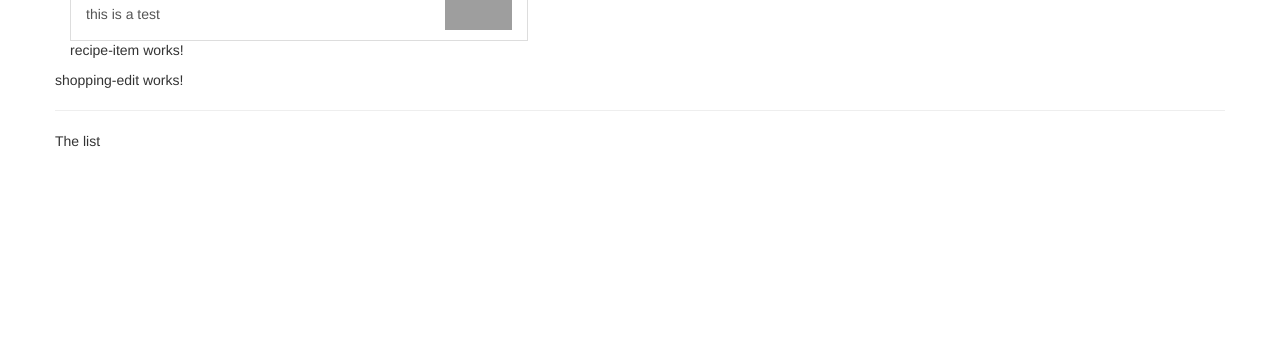
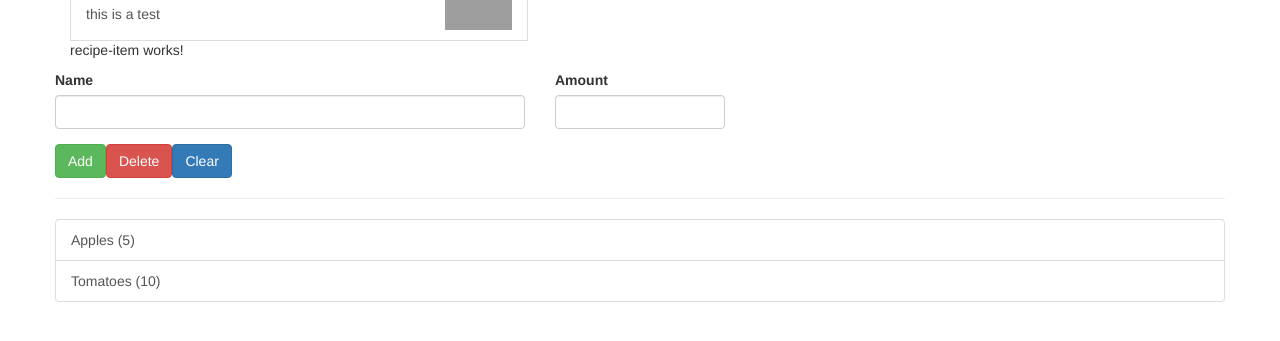
Before and after one commit to Bramvanheuvelen/angular6, an Angular app: page / in a window 1280 px wide. Shown: the part 249-590 px from the top of the page. Built offline with nearby package versions, Linux system fonts and the light colour scheme; grey boxes are pictures that could not be loaded.

Commit message:
global setup done

```diff
--- /dev/null
+++ b/src/app/shared/ingredient.model.ts
@@ -0,0 +1,3 @@
+export class Ingredients {
+    constructor(public name: string, public amount: number) {}
+}
--- a/src/app/shopping-list/shopping-edit/shopping-edit.component.html
+++ b/src/app/shopping-list/shopping-edit/shopping-edit.component.html
@@ -1,3 +1,23 @@
-<p>
-  shopping-edit works!
-</p>
+<div class="row">
+  <div class="col-xs-12">
+    <form>
+      <div class="row">
+        <div class="col-sm-5 form-group">
+          <label for="name">Name</label>
+          <input type="text" id="name" class="form-control">
+        </div>
+        <div class="col-sm-2 form-group">
+          <label for="amount">Amount</label>
+          <input type="number" id="amount" class="form-control">
+        </div>
+      </div>
+      <div class="row">
+        <div class="col-xs-12">
+          <button class="btn btn-success" type="submit">Add</button>
+          <button class="btn btn-danger" type="button">Delete</button>
+          <button class="btn btn-primary" type="submit">Clear</button>
+        </div>
+      </div>
+    </form>
+  </div>
+</div>
--- a/src/app/shopping-list/shopping-list.component.html
+++ b/src/app/shopping-list/shopping-list.component.html
@@ -2,6 +2,12 @@
   <div class="row-xs-10">
     <app-shopping-edit></app-shopping-edit>
     <hr>
-    <p>The list</p>
+    <ul class="list-group">
+      <a class="list-group-item" style="cursor: pointer"
+      *ngFor="let ingredient of ingredients"
+      >
+      {{ ingredient.name }} ({{ ingredient.amount }})
+    </a>
+    </ul>
   </div>
 </div>
--- a/src/app/shopping-list/shopping-list.component.ts
+++ b/src/app/shopping-list/shopping-list.component.ts
@@ -1,4 +1,6 @@
 import { Component, OnInit } from '@angular/core';
+
+import { Ingredients } from '../shared/ingredient.model'
 
 @Component({
   selector: 'app-shopping-list',
@@ -6,6 +8,10 @@
   styleUrls: ['./shopping-list.component.css']
 })
 export class ShoppingListComponent implements OnInit {
+  ingredients: Ingredients[] = [
+    new Ingredients('Apples', 5),
+    new Ingredients('Tomatoes', 10),
+  ];
 
   constructor() { }
 
```
